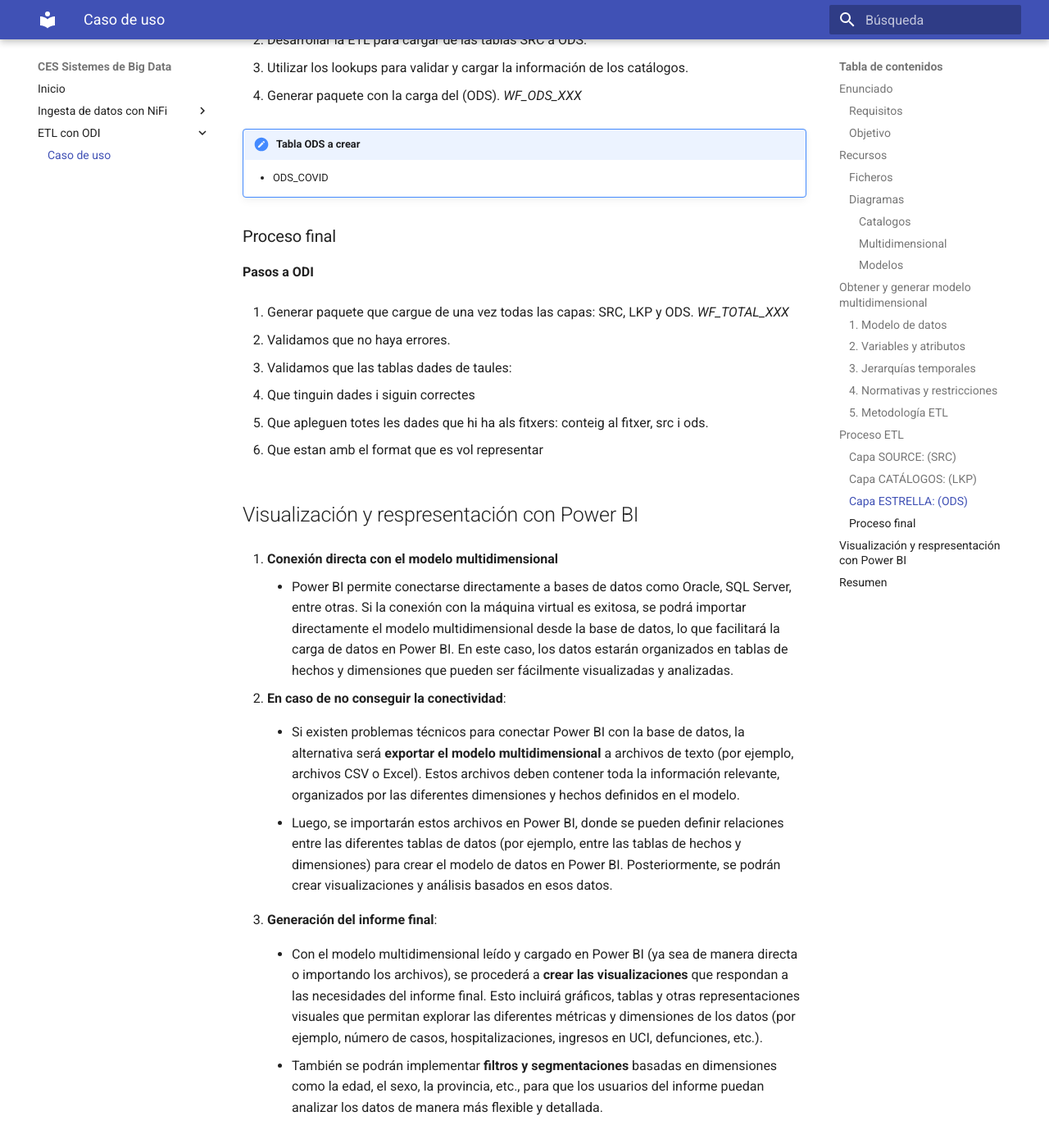
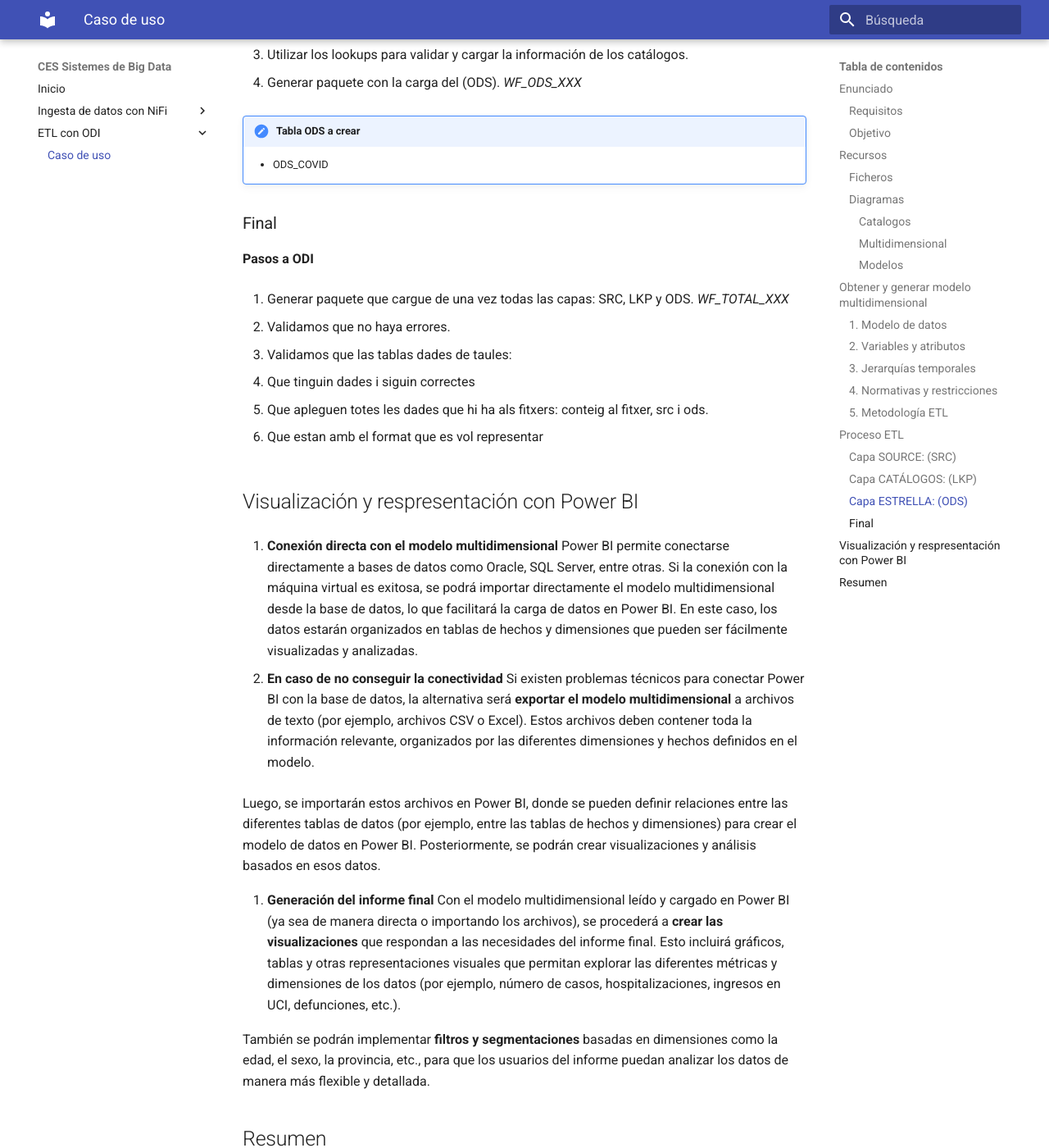
Before and after one commit to jorsodom/bigdata-sb, an MkDocs documentation site: the page built from docs/odi/odiCasoDeUso.md, in a window 1280 px wide and 1400 px high, scrolled down 8332 px. Shown: the whole window at 82% size. Built offline with MkDocs 1.6.1 and Material for MkDocs 9.7.7, drawn with Linux system fonts in a browser that asks for light colours.

Commit message:
Update ODI Scen

```diff
--- a/docs/odi/odiCasoDeUso.md
+++ b/docs/odi/odiCasoDeUso.md
@@ -1,15 +1,11 @@
 # Case de uso COVID
-
 ## Enunciado
-
 El **Centro Nacional de Epidemiología** ha habilitado una sección específica en su página web para proporcionar información detallada sobre la evolución de la epidemia de la Covid-19 desde 2020. Esta plataforma no solo presenta informes y conclusiones internas, sino también acceso a las fuentes originales de datos que los respaldan. La documentación y los conjuntos de datos están disponibles en: [CNE Covid](https://cnecovid.isciii.es/covid19/#documentaci%C3%B3n-y-datos).
 
 En aproximadamente 4 sesiones, trabajaremos en nuestro caso de uso utilizando esta información. El proceso incluirá un proceso ETL con Oracle Data Integrator (ODI), seguido de la creación de un modelo multidimensional para almacenar los datos de manera eficiente en una base de datos analítica. Finalmente, realizaremos un análisis detallado con herramientas de generación de informes para explorar y explotar los datos analizados.
 
 La visualización se realizará en etapas posteriores, con el objetivo de crear un diseño similar al de PowerBI presentado en la misma página web, para facilitar la comprensión e interpretación de los datos sobre la Covid-19.
-
 ### Requisitos
-
 Se deben crear las siguientes dimensiones:
 
 - **Sexo**
@@ -42,15 +38,12 @@
       7. Prórroga del estado de alarma desde el 5 de junio: Última prórroga del estado de alarma antes de su fin.
 
       99. Fuera del estado de alarma: Indica los casos fuera de los períodos de estado de alarma.
-
 ### Objetivo
 El objetivo final de este proceso es que respecto a la información recibida se pueda interpretar y analizar:
 
 - El **número de casos**, el **número de hospitalizaciones**, el **número de ingresos en UCI** y el **número de defunciones** de manera **diaria**.
 - Determinar si las personas han sido afectadas en alguno de los **períodos de estado de alarma** mencionados anteriormente, lo que permitirá hacer un análisis detallado sobre el impacto de las diferentes fases del estado de alarma en los casos de Covid-19.
-
 ## Recursos
-
 ### Ficheros
 -     **Histórico Covid**. El archivo contiene información detallada sobre la evolución de la pandemia de Covid-19 hasta el 28 de marzo de 2022. El archivo incluye datos sobre el número de casos confirmados, hospitalizaciones, ingresos en unidades de cuidados intensivos (UCI) y defunciones, segmentados por **sexo**, **edad** y **provincia de residencia**. Los datos abarcan todas las edades desde el inicio de la pandemia.
       -  <a href="../../assets/casos_hosp_uci_def_sexo_edad_provres.csv">Descarga histórico COVID-19</a>
@@ -65,7 +58,6 @@
        -  <a href="../../assets/trams.csv">Descargar tramos</a>
 
 ### Diagramas
-
 #### Catalogos
 Se representa un ejemplo de como cargar el fichero Covid por las diferentes capas des de que es un fichero (fuente del dato)  hasta que llega a la tabla final, de dónde se obtiene la tabla de catalogo de Sexo y Grupo Edad.
 
@@ -93,7 +85,6 @@
 <img src="../../img/odiModelTables.png" alt="ODI"
 width="80%"/>
 </div>
-
 ## Obtener y generar modelo multidimensional
 Se prescinde de la creación de un documento formal de Análisis Funcional y Diseño. Sin embargo, se considera esencial establecer una visión clara sobre la construcción del modelo de datos. Este modelo se basará en las necesidades específicas del informe final y en los conocimientos adquiridos a lo largo del curso. A continuación, se detallan los requisitos esenciales para esta etapa:
 
@@ -118,7 +109,6 @@
 
 ## Proceso ETL
 Se describe a continuación las diferentes capas del modelo multidimensional en el cual se van a cargar los ficheros de datos que recibimos de la fuente de datos, las transformamos, las modelamos en un modelo analítico y preparamos estos datos para que puedan ser analizados y consultados por herramientas de reporting.
-
 ### Capa SOURCE: (SRC)
 -       Cargar fichero COVID
 -       Cargar ficheros propios para generar los catálogos
@@ -141,7 +131,6 @@
       -     SRC_COVID
       -     SRC_PROVINCIA
       -     SRC_ESTAT_ALARMA
-
 ### Capa CATÁLOGOS: (LKP)
 -       Extraer de la tabla SRC COVID los catálogos necesarios.
 -       Generar procedimiento ODI para el catálogo de fecha
@@ -188,16 +177,14 @@
 !!! note "Tabla ODS a crear"
 
       -     ODS_COVID
-
-### Proceso final
-
+### Final
 **Pasos a ODI**
 
-1.      Generar paquete que cargue de una vez todas las capas: SRC, LKP y ODS. *WF_TOTAL_XXX*
+1. Generar paquete que cargue de una vez todas las capas: SRC, LKP y ODS. *WF_TOTAL_XXX*
 
-2.      Validamos que no haya errores.
+2. Validamos que no haya errores.
 
-3.      Validamos que las tablas dades de taules:
+3. Validamos que las tablas dades de taules:
 
    - Que tinguin dades i siguin correctes
 
@@ -205,22 +192,20 @@
 
    - Que estan amb el format que es vol representar
 ## Visualización y respresentación con Power BI
+1. **Conexión directa con el modelo multidimensional**
+Power BI permite conectarse directamente a bases de datos como Oracle, SQL Server, entre otras. Si la conexión con la máquina virtual es exitosa, se podrá importar directamente el modelo multidimensional desde la base de datos, lo que facilitará la carga de datos en Power BI. En este caso, los datos estarán organizados en tablas de hechos y dimensiones que pueden ser fácilmente visualizadas y analizadas.
 
-1. **Conexión directa con el modelo multidimensional**
-      -  Power BI permite conectarse directamente a bases de datos como Oracle, SQL Server, entre otras. Si la conexión con la máquina virtual es exitosa, se podrá importar directamente el modelo multidimensional desde la base de datos, lo que facilitará la carga de datos en Power BI. En este caso, los datos estarán organizados en tablas de hechos y dimensiones que pueden ser fácilmente visualizadas y analizadas.
+2. **En caso de no conseguir la conectividad**
+Si existen problemas técnicos para conectar Power BI con la base de datos, la alternativa será **exportar el modelo multidimensional** a archivos de texto (por ejemplo, archivos CSV o Excel). Estos archivos deben contener toda la información relevante, organizados por las diferentes dimensiones y hechos definidos en el modelo.
 
-2. **En caso de no conseguir la conectividad**:
-      -  Si existen problemas técnicos para conectar Power BI con la base de datos, la alternativa será **exportar el modelo multidimensional** a archivos de texto (por ejemplo, archivos CSV o Excel). Estos archivos deben contener toda la información relevante, organizados por las diferentes dimensiones y hechos definidos en el modelo.
+Luego, se importarán estos archivos en Power BI, donde se pueden definir relaciones entre las diferentes tablas de datos (por ejemplo, entre las tablas de hechos y dimensiones) para crear el modelo de datos en Power BI. Posteriormente, se podrán crear visualizaciones y análisis basados en esos datos.
 
-      -  Luego, se importarán estos archivos en Power BI, donde se pueden definir relaciones entre las diferentes tablas de datos (por ejemplo, entre las tablas de hechos y dimensiones) para crear el modelo de datos en Power BI. Posteriormente, se podrán crear visualizaciones y análisis basados en esos datos.
+3. **Generación del informe final**
+Con el modelo multidimensional leído y cargado en Power BI (ya sea de manera directa o importando los archivos), se procederá a **crear las visualizaciones** que respondan a las necesidades del informe final. Esto incluirá gráficos, tablas y otras representaciones visuales que permitan explorar las diferentes métricas y dimensiones de los datos (por ejemplo, número de casos, hospitalizaciones, ingresos en UCI, defunciones, etc.).
 
-3. **Generación del informe final**:
-      -  Con el modelo multidimensional leído y cargado en Power BI (ya sea de manera directa o importando los archivos), se procederá a **crear las visualizaciones** que respondan a las necesidades del informe final. Esto incluirá gráficos, tablas y otras representaciones visuales que permitan explorar las diferentes métricas y dimensiones de los datos (por ejemplo, número de casos, hospitalizaciones, ingresos en UCI, defunciones, etc.).
-
-      - También se podrán implementar **filtros y segmentaciones** basadas en dimensiones como la edad, el sexo, la provincia, etc., para que los usuarios del informe puedan analizar los datos de manera más flexible y detallada.
+También se podrán implementar **filtros y segmentaciones** basadas en dimensiones como la edad, el sexo, la provincia, etc., para que los usuarios del informe puedan analizar los datos de manera más flexible y detallada.
 
 ## Resumen
-
 Una vez descargada la máquina virtual con todo el entorno preparado, se deben aplicar los conocimientos adquiridos durante el curso y desarrollar el análisis y diseño realizado en los pasos anteriores. El objetivo es **crear un modelo de base de datos multidimensional por capas** utilizando la base de datos Oracle en la máquina virtual proporcionada. El proceso se desglosa en los siguientes pasos:
 
 1. **Crear tablas que carguen los archivos al BI (SRC_XXX)**
```
